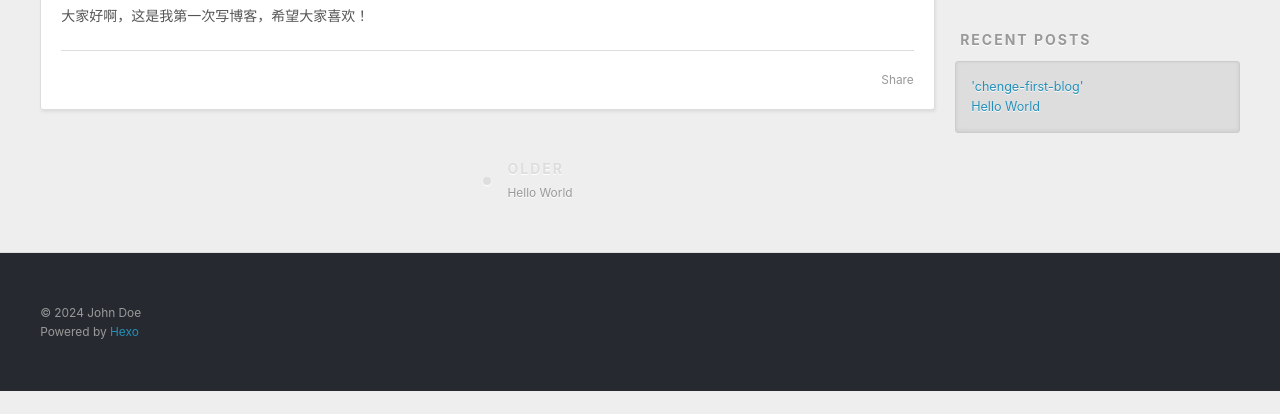
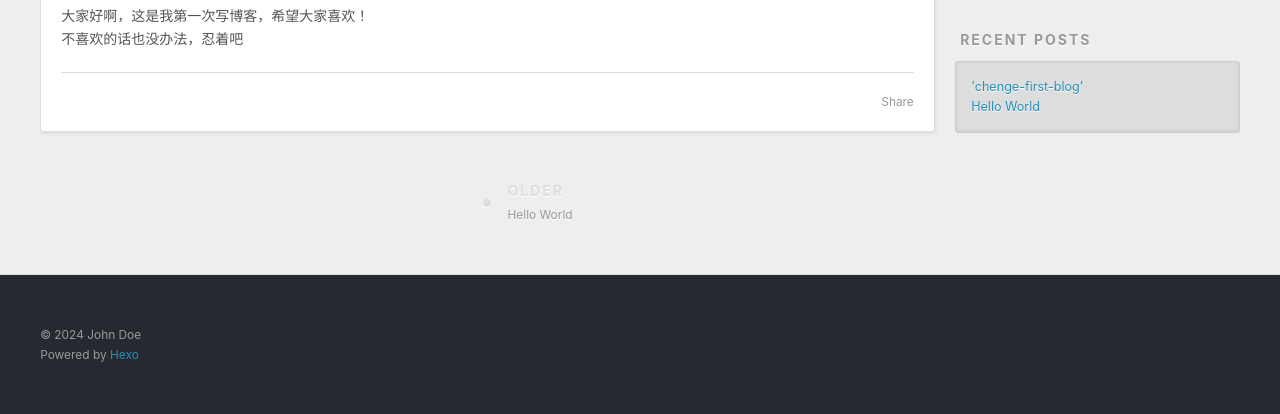
Before and after one commit to AmandaSakura/AmandaSakura.github.io, a plain HTML site: page 2024/12/11/chenge-first-blog/index.html in a window 1280 px wide. Shown: the part 448-862 px from the top of the page. Before the commit the page ends 839 px from the top, so only its background shows below. Drawn offline with Linux system fonts and the light colour scheme.

Commit message:
Site updated: 2024-12-12 00:19:45

```diff
--- a/2024/12/11/chenge-first-blog/index.html
+++ b/2024/12/11/chenge-first-blog/index.html
@@ -6,15 +6,15 @@
 
   <title>&#39;chenge-first-blog&#39; | Hexo</title>
   <meta name="viewport" content="width=device-width, initial-scale=1, shrink-to-fit=no">
-  <meta name="description" content="大家好啊，这是我第一次写博客，希望大家喜欢！">
+  <meta name="description" content="大家好啊，这是我第一次写博客，希望大家喜欢！不喜欢的话也没办法，忍着吧">
 <meta property="og:type" content="article">
 <meta property="og:title" content="&#39;chenge-first-blog&#39;">
 <meta property="og:url" content="http://example.com/2024/12/11/chenge-first-blog/index.html">
 <meta property="og:site_name" content="Hexo">
-<meta property="og:description" content="大家好啊，这是我第一次写博客，希望大家喜欢！">
+<meta property="og:description" content="大家好啊，这是我第一次写博客，希望大家喜欢！不喜欢的话也没办法，忍着吧">
 <meta property="og:locale" content="en_US">
 <meta property="article:published_time" content="2024-12-11T15:51:25.000Z">
-<meta property="article:modified_time" content="2024-12-11T15:52:09.259Z">
+<meta property="article:modified_time" content="2024-12-11T16:19:31.249Z">
 <meta property="article:author" content="John Doe">
 <meta name="twitter:card" content="summary">
 
@@ -93,7 +93,7 @@
 
     <div class="e-content article-entry" itemprop="articleBody">
 
-        <p>大家好啊，这是我第一次写博客，希望大家喜欢！</p>
+        <p>大家好啊，这是我第一次写博客，希望大家喜欢！<br>不喜欢的话也没办法，忍着吧</p>
 
 
     </div>
```
Also changed, not shown: index.html (+1 -1 lines).
